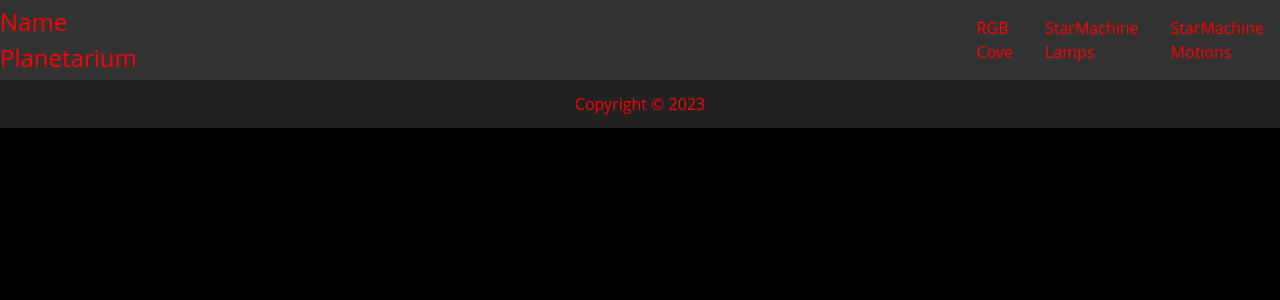
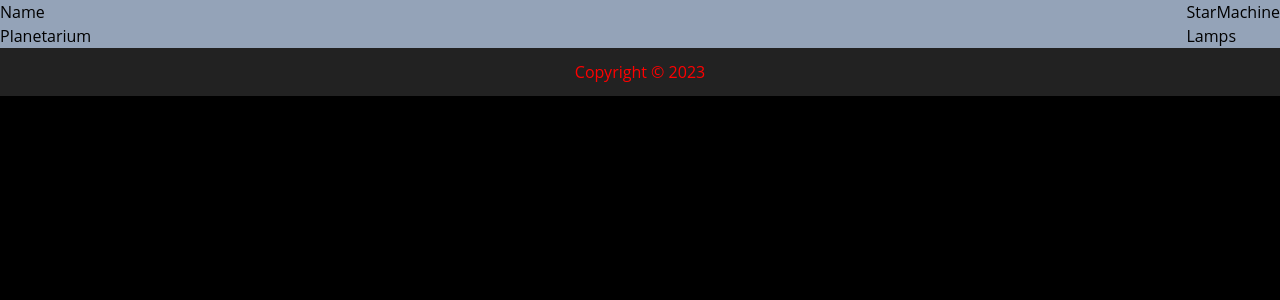
Before and after one commit to CelestialCoyote/react-hercules-chromacove, a React (Create React App) app in the folder frontend/: page / in a window 1280 px wide. Shown: the top 300 px of the page. Built offline with nearby package versions, Linux system fonts and the light colour scheme.

Commit message:
adjust nav

```diff
--- a/frontend/src/Components/Nav/Nav.js
+++ b/frontend/src/Components/Nav/Nav.js
@@ -18,7 +18,7 @@ const Nav = () => {
     };
 
     return (
-        <nav className="Nav">
+        <nav className="flex justify-between items-center w-100% h-12 bg-slate-400">
             <label>Name<br></br>Planetarium</label>
             <ul>
                 {/*<li><Link to="/">RGB<br></br>Cove</Link></li>*/}
--- a/frontend/src/Components/VerticalCoveSlider/VerticalCoveSlider.css
+++ b/frontend/src/Components/VerticalCoveSlider/VerticalCoveSlider.css
@@ -4,7 +4,7 @@
     border-radius: 0.75rem;
     color: red;
     font-size: 1.25rem;
-    height: 4.5rem;
+    height: 3.5rem;
     margin: 0;
     padding: 0.25rem;
     width: 7.0rem;
@@ -16,7 +16,7 @@
     border-radius: 0.75rem;
     color: black;
     font-size: 1.25rem;
-    height: 4.5rem;
+    height: 3.5rem;
     margin: 0;
     padding: 0.25rem;
     width: 7.0rem;
```
